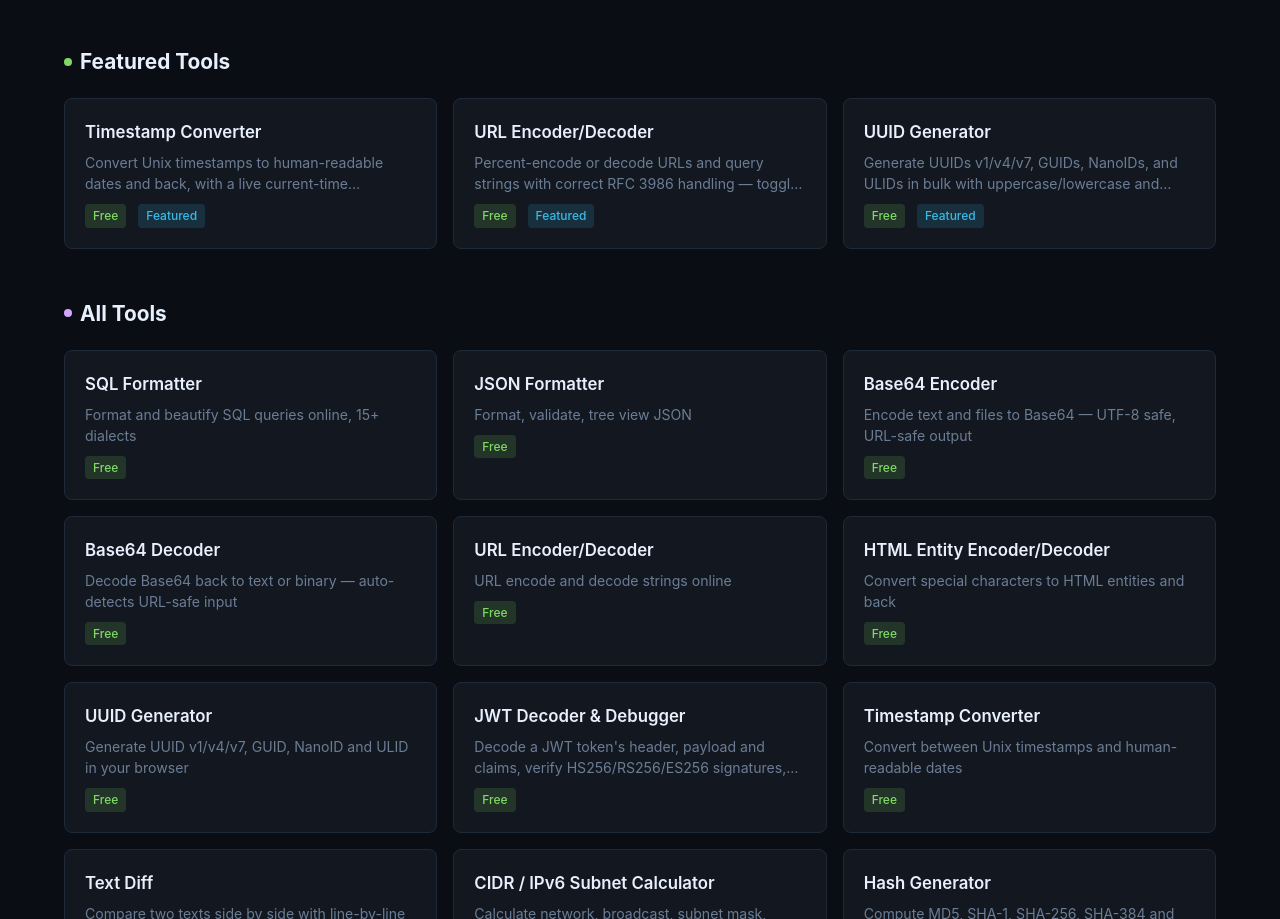
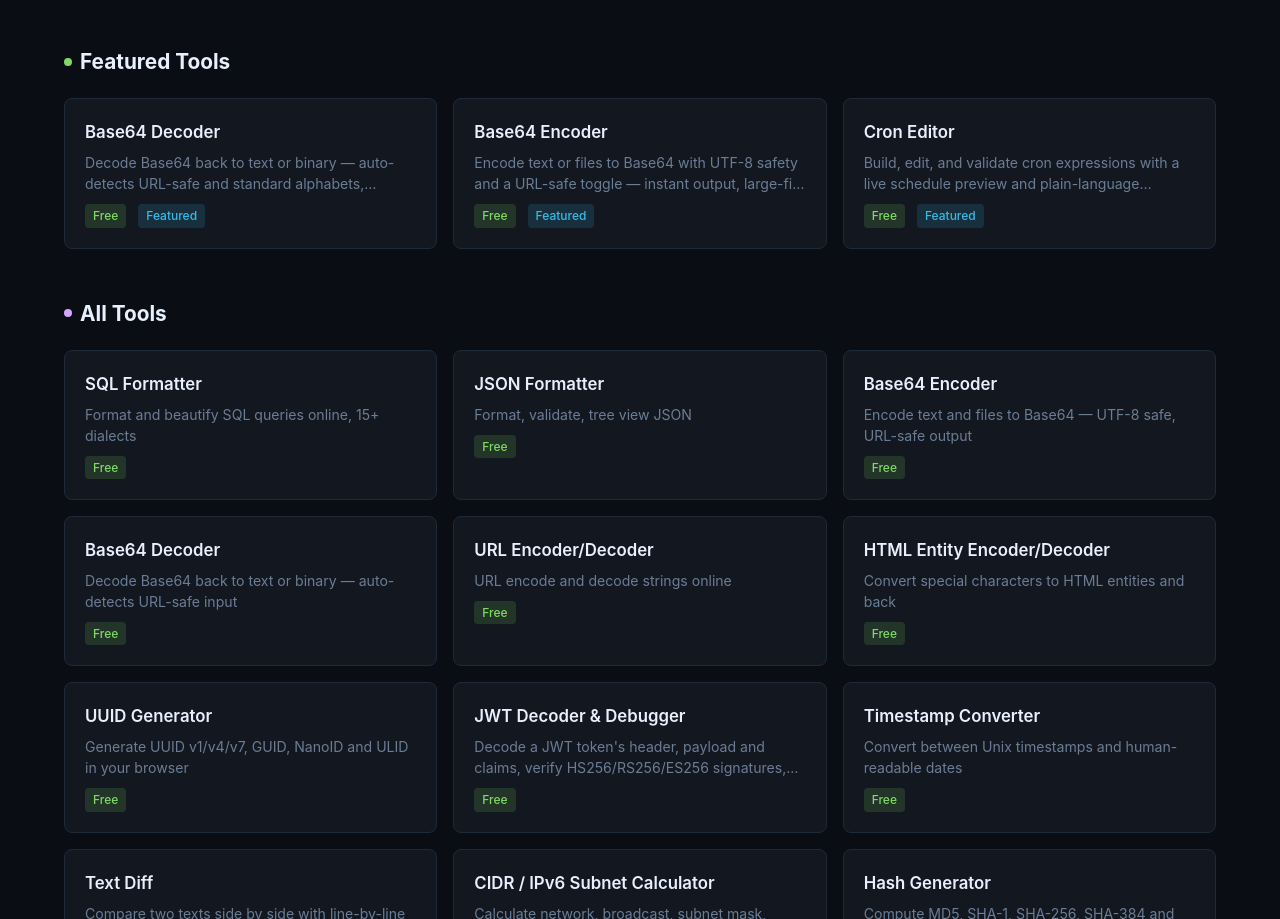
Before and after one commit to sharefun2023/devtoolbox, a plain HTML site: page public/index.html in a window 1280 px wide. Shown: the part 1130-2049 px from the top of the page. Drawn offline with Linux system fonts and the light colour scheme.

Commit message:
chore: rotate featured tools 2026-11-19

```diff
--- a/public/index.html
+++ b/public/index.html
@@ -146,19 +146,19 @@ gtag("config", "G-ESF1YX8CCR");
 <!-- Featured Tools -->
 <h2 class="section-title"><span class="dot green"></span> Featured Tools</h2>
 <div class="grid grid-3 featured-list" style="margin-bottom: 48px;">
-  <a href="/tools/timestamp-converter" class="card" data-tags="timestamp converter unix free">
-    <div class="card-title">Timestamp Converter</div>
-    <div class="card-desc">Convert Unix timestamps to human-readable dates and back, with a live current-time reference, millisecond precision, and UTC/local timezone views — everything runs locally in your browser.</div>
+  <a href="/base64-decode" class="card" data-tags="base64 decoder decode online free">
+    <div class="card-title">Base64 Decoder</div>
+    <div class="card-desc">Decode Base64 back to text or binary — auto-detects URL-safe and standard alphabets, tolerates missing padding, and supports file upload, all locally in your browser.</div>
     <div class="card-meta"><span class="tag free">Free</span><span class="tag featured">Featured</span></div>
   </a>
-  <a href="/tools/url-encoder-decoder" class="card" data-tags="url encoder decoder free">
-    <div class="card-title">URL Encoder/Decoder</div>
-    <div class="card-desc">Percent-encode or decode URLs and query strings with correct RFC 3986 handling — toggle component encoding, watch the result update live, and copy in one click, nothing sent to a server.</div>
+  <a href="/base64-encode" class="card" data-tags="base64 encoder encode online free">
+    <div class="card-title">Base64 Encoder</div>
+    <div class="card-desc">Encode text or files to Base64 with UTF-8 safety and a URL-safe toggle — instant output, large-file chunking, and one-click copy, never leaving your machine.</div>
     <div class="card-meta"><span class="tag free">Free</span><span class="tag featured">Featured</span></div>
   </a>
-  <a href="/tools/uuid-generator" class="card" data-tags="uuid generator v1 v4 v7 guid nanoid ulid free">
-    <div class="card-title">UUID Generator</div>
-    <div class="card-desc">Generate UUIDs v1/v4/v7, GUIDs, NanoIDs, and ULIDs in bulk with uppercase/lowercase and hyphen options, guaranteed unique — produced locally, never uploaded.</div>
+  <a href="/cron/" class="card" data-tags="cron expression editor scheduler free">
+    <div class="card-title">Cron Editor</div>
+    <div class="card-desc">Build, edit, and validate cron expressions with a live schedule preview and plain-language descriptions, plus next-run time calculation — entirely in the browser.</div>
     <div class="card-meta"><span class="tag free">Free</span><span class="tag featured">Featured</span></div>
   </a>
 </div>
```
